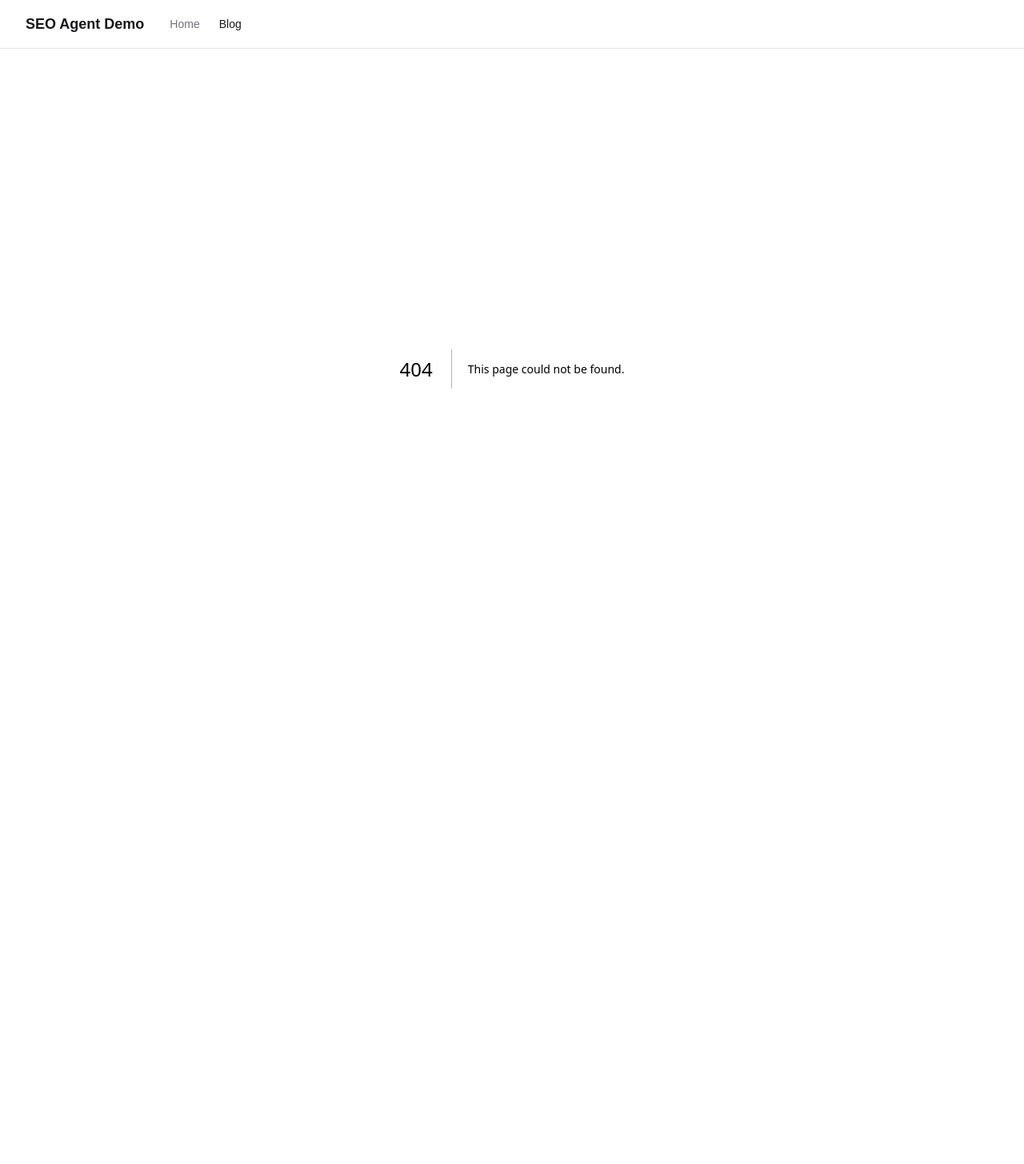
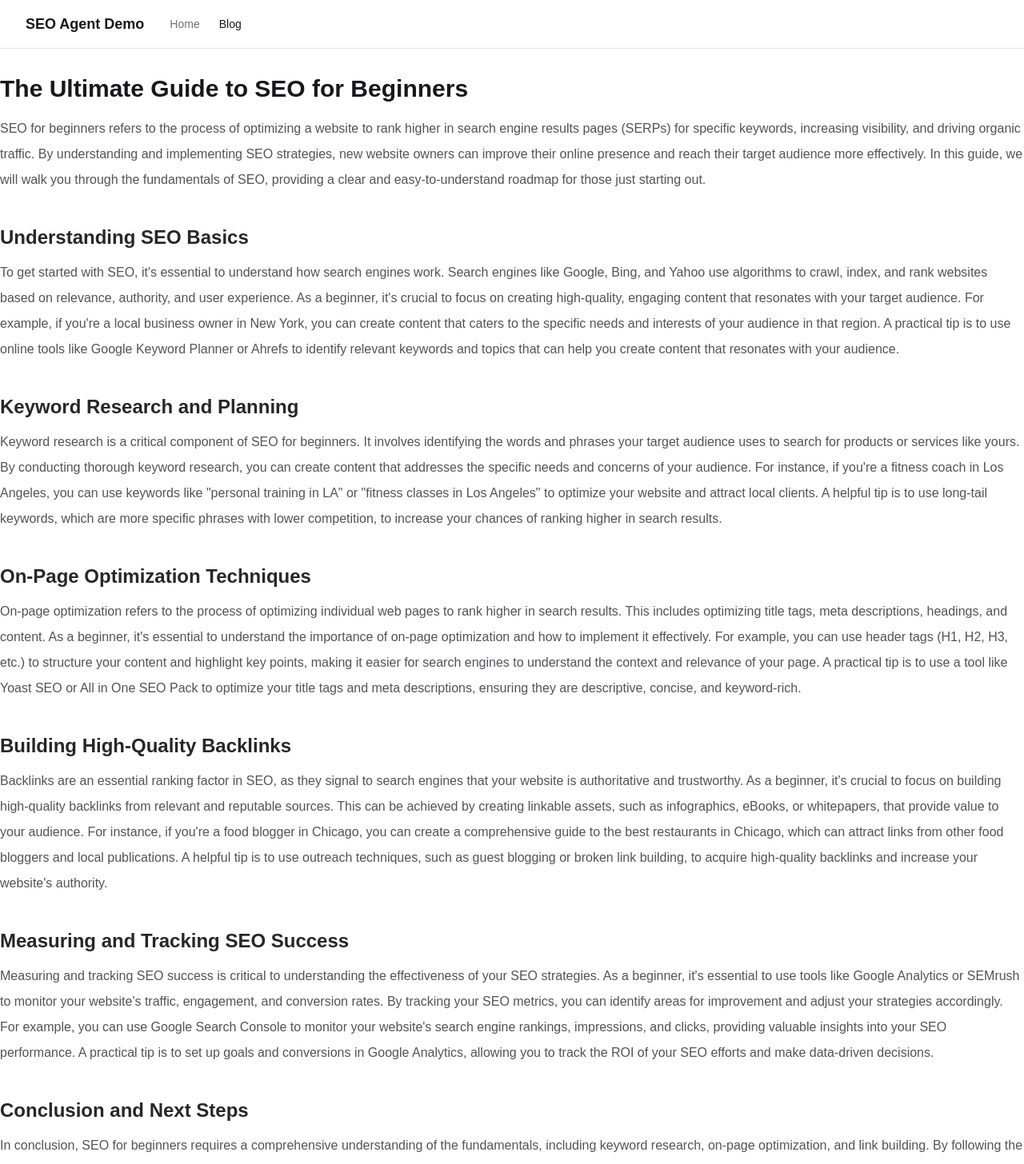
Before and after one commit to Ayushhariwal/seo-agent-demo, a Next.js app: page /blog/the-ultimate-guide-to-seo-for-beginners in a window 1280 px wide. Before the commit this address had no page. Shown: the top 1456 px of the page at 80% size. Before the commit the page ends 861 px from the top, so only its background shows below. Built offline with nearby package versions, Linux system fonts and the light colour scheme.

Commit message:
Weekly SEO update 2026-07-27 — 1 posts, 2 gaps

```diff
--- /dev/null
+++ b/app/blog/the-ultimate-guide-to-seo-for-beginners/page.mdx
@@ -0,0 +1,28 @@
+---
+title: "The Ultimate Guide to SEO for Beginners"
+description: "Learn SEO for beginners with our comprehensive guide, covering basics, keywords, and optimization techniques for new website owners"
+date: "2026-07-27"
+tags: ["SEO", "digital marketing", "website optimization"]
+---
+
+# The Ultimate Guide to SEO for Beginners
+
+SEO for beginners refers to the process of optimizing a website to rank higher in search engine results pages (SERPs) for specific keywords, increasing visibility, and driving organic traffic. By understanding and implementing SEO strategies, new website owners can improve their online presence and reach their target audience more effectively. In this guide, we will walk you through the fundamentals of SEO, providing a clear and easy-to-understand roadmap for those just starting out.
+
+## Understanding SEO Basics
+To get started with SEO, it's essential to understand how search engines work. Search engines like Google, Bing, and Yahoo use algorithms to crawl, index, and rank websites based on relevance, authority, and user experience. As a beginner, it's crucial to focus on creating high-quality, engaging content that resonates with your target audience. For example, if you're a local business owner in New York, you can create content that caters to the specific needs and interests of your audience in that region. A practical tip is to use online tools like Google Keyword Planner or Ahrefs to identify relevant keywords and topics that can help you create content that resonates with your audience.
+
+## Keyword Research and Planning
+Keyword research is a critical component of SEO for beginners. It involves identifying the words and phrases your target audience uses to search for products or services like yours. By conducting thorough keyword research, you can create content that addresses the specific needs and concerns of your audience. For instance, if you're a fitness coach in Los Angeles, you can use keywords like "personal training in LA" or "fitness classes in Los Angeles" to optimize your website and attract local clients. A helpful tip is to use long-tail keywords, which are more specific phrases with lower competition, to increase your chances of ranking higher in search results.
+
+## On-Page Optimization Techniques
+On-page optimization refers to the process of optimizing individual web pages to rank higher in search results. This includes optimizing title tags, meta descriptions, headings, and content. As a beginner, it's essential to understand the importance of on-page optimization and how to implement it effectively. For example, you can use header tags (H1, H2, H3, etc.) to structure your content and highlight key points, making it easier for search engines to understand the context and relevance of your page. A practical tip is to use a tool like Yoast SEO or All in One SEO Pack to optimize your title tags and meta descriptions, ensuring they are descriptive, concise, and keyword-rich.
+
+## Building High-Quality Backlinks
+Backlinks are an essential ranking factor in SEO, as they signal to search engines that your website is authoritative and trustworthy. As a beginner, it's crucial to focus on building high-quality backlinks from relevant and reputable sources. This can be achieved by creating linkable assets, such as infographics, eBooks, or whitepapers, that provide value to your audience. For instance, if you're a food blogger in Chicago, you can create a comprehensive guide to the best restaurants in Chicago, which can attract links from other food bloggers and local publications. A helpful tip is to use outreach techniques, such as guest blogging or broken link building, to acquire high-quality backlinks and increase your website's authority.
+
+## Measuring and Tracking SEO Success
+Measuring and tracking SEO success is critical to understanding the effectiveness of your SEO strategies. As a beginner, it's essential to use tools like Google Analytics or SEMrush to monitor your website's traffic, engagement, and conversion rates. By tracking your SEO metrics, you can identify areas for improvement and adjust your strategies accordingly. For example, you can use Google Search Console to monitor your website's search engine rankings, impressions, and clicks, providing valuable insights into your SEO performance. A practical tip is to set up goals and conversions in Google Analytics, allowing you to track the ROI of your SEO efforts and make data-driven decisions.
+
+## Conclusion and Next Steps
+In conclusion, SEO for beginners requires a comprehensive understanding of the fundamentals, including keyword research, on-page optimization, and link building. By following the tips and strategies outlined in this guide, you can improve your website's visibility, drive organic traffic, and increase your online presence. If you're ready to take your SEO to the next level, we invite you to explore our resources and tools at [https://yourwebsite.com](https://yourwebsite.com), where you can find expert guidance, tutorials, and support to help you achieve your online goals. Take the first step towards SEO success today and start optimizing your website for better rankings and more traffic.
--- /dev/null
+++ b/seo-reports/weekly/2026-07-27.md
@@ -0,0 +1,36 @@
+# Weekly SEO Report — 2026-07-27
+
+## Summary
+
+* Biggest opportunity this week: Competitor analysis to identify gaps in their content and SEO strategy, specifically focusing on competitor1.com's high-ranking pages. This will help us create targeted content to outrank them.
+* Top 2 quick win keywords: None identified yet, but we should focus on finding keywords with low competition and high search volume, and create targeted content to rank for them. Exact actions include keyword research and on-page optimization.
+* Best new content to create: "SEO Strategy for Beginners" because it fills a medium-priority content gap and can attract high search volume, driving traffic to our site. This title is specific and relevant to our audience's needs.
+* One thing to monitor or watch: The performance of our newly published blog post "undefined" to track its ranking, traffic, and engagement, and adjust our content strategy accordingly. We should monitor its metrics weekly to identify areas for improvement.
+
+---
+
+## Competitors analyzed
+
+- competitor1.com
+- competitor2.com
+- competitor3.com
+
+## Keyword gaps — topics we are missing
+
+| Topic | Why | Target keyword | Priority |
+|---|---|---|---|
+| Competitor Analysis | Understanding competitor strengths and weaknesses is crucial for our site's growth | `competitor analysis tools` | **high** |
+| SEO Strategy | A well-planned SEO strategy can improve our site's visibility and ranking | `SEO strategy template` | **medium** |
+
+## Quick wins — our keywords near page 1
+
+| Keyword | Position | Impressions | Clicks | Page |
+|---|---|---|---|---|
+
+## Blog posts this week
+
+- **undefined** — ✅ Live on site — written via groq
+
+## Improvement opportunities
+
+- **None available** — Conduct thorough competitor research to identify areas for improvement
```
